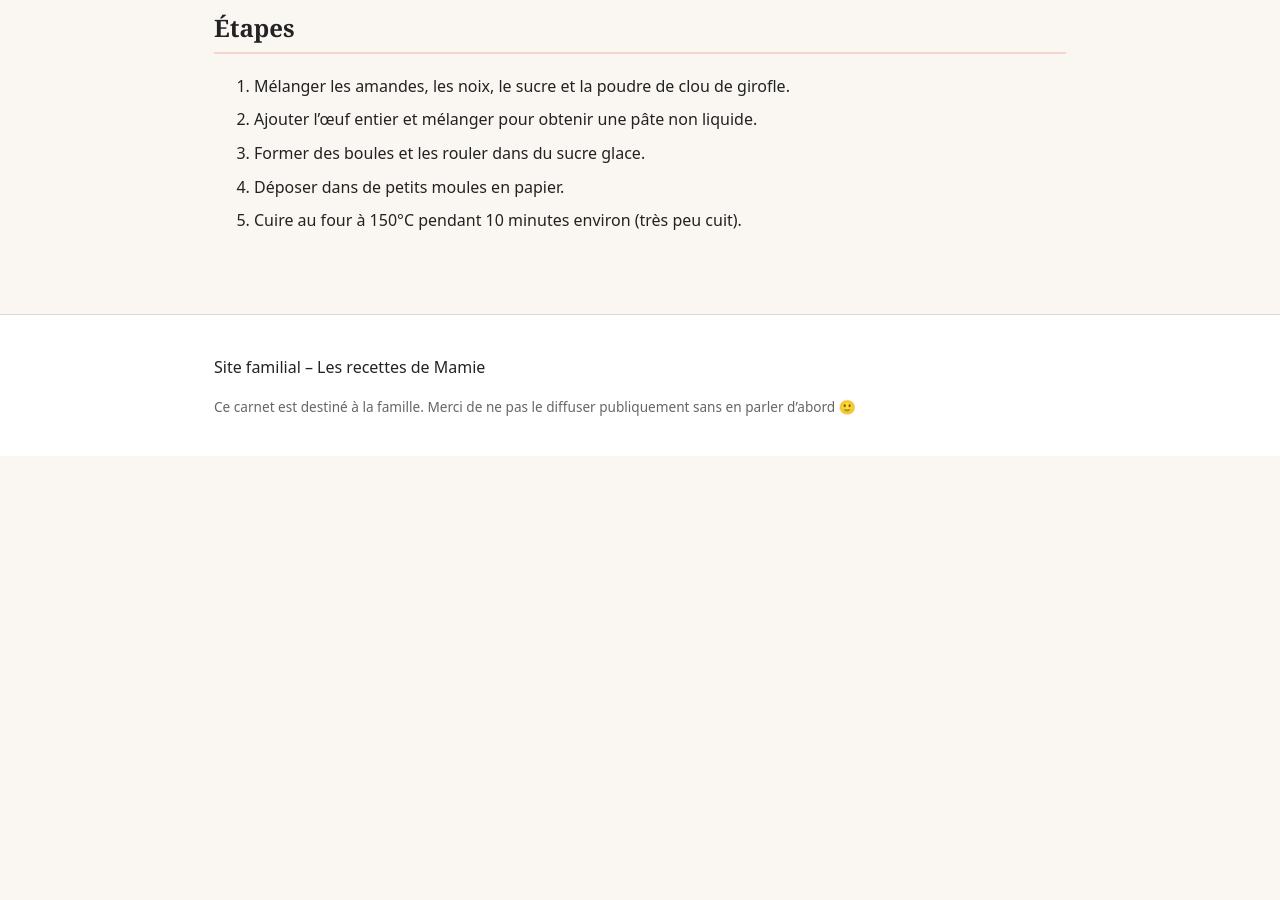
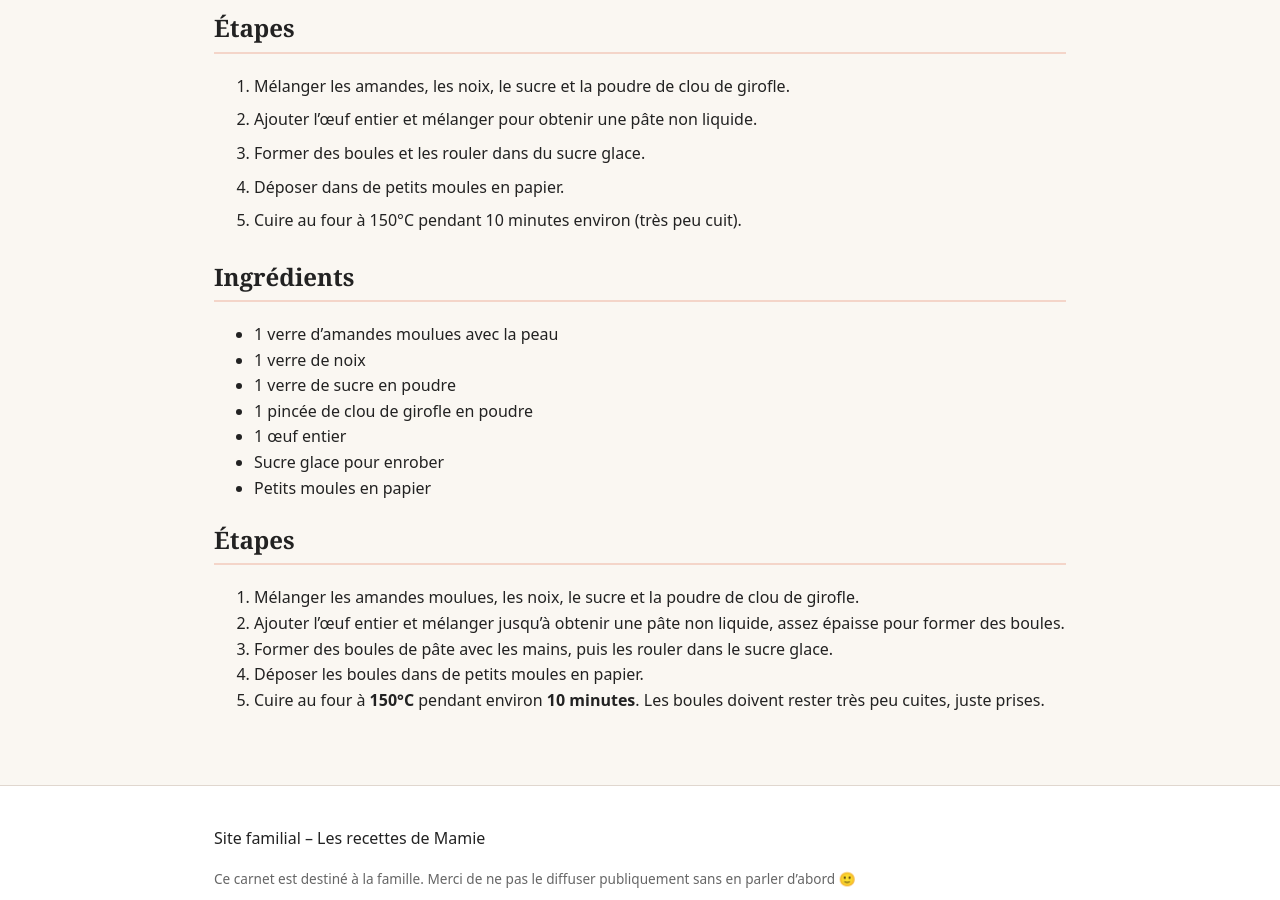
Before and after one commit to YohanObadia/mamie-recettes, a Jekyll site: the page built from _recipes/boules-de-neige.md, in a window 1280 px wide and 900 px high, scrolled down 1575 px. Built offline with Jekyll 4.4.1, drawn with Linux system fonts in a browser that asks for light colours; before the commit the page ends 2031 px from its top, so only the background shows below that.

```diff
--- a/_config.yml
+++ b/_config.yml
@@ -3,7 +3,11 @@ description: "Carnet de cuisine de famille"
 url: "https://mamie-recettes.com"
 baseurl: ""
 
-remote_theme: "mmistakes/so-simple-theme"
+remote_theme: "mmistakes/so-simple-theme@3.2.0"
+
+# For local builds (not needed on GitHub Pages, but harmless):
+plugins:
+  - jekyll-remote-theme
 
 collections:
   recipes:
--- a/_recipes/boules-de-neige.md
+++ b/_recipes/boules-de-neige.md
@@ -37,7 +37,6 @@ ingredients:
   - name: "Oeuf entier"
     quantity: 1
     unit: ""
-
 steps:
   - "Mélanger les amandes, les noix, le sucre et la poudre de clou de girofle."
   - "Ajouter l’œuf entier et mélanger pour obtenir une pâte non liquide."
@@ -45,3 +44,21 @@ steps:
   - "Déposer dans de petits moules en papier."
   - "Cuire au four à 150°C pendant 10 minutes environ (très peu cuit)."
 ---
+
+## Ingrédients
+
+- 1 verre d’amandes moulues avec la peau
+- 1 verre de noix
+- 1 verre de sucre en poudre
+- 1 pincée de clou de girofle en poudre
+- 1 œuf entier
+- Sucre glace pour enrober
+- Petits moules en papier
+
+## Étapes
+
+1. Mélanger les amandes moulues, les noix, le sucre et la poudre de clou de girofle.
+2. Ajouter l’œuf entier et mélanger jusqu’à obtenir une pâte non liquide, assez épaisse pour former des boules.
+3. Former des boules de pâte avec les mains, puis les rouler dans le sucre glace.
+4. Déposer les boules dans de petits moules en papier.
+5. Cuire au four à **150°C** pendant environ **10 minutes**. Les boules doivent rester très peu cuites, juste prises.
```
Also changed, not shown: _layouts/default.html (deleted, +0 -11 lines), index.md (+2 -4 lines).
